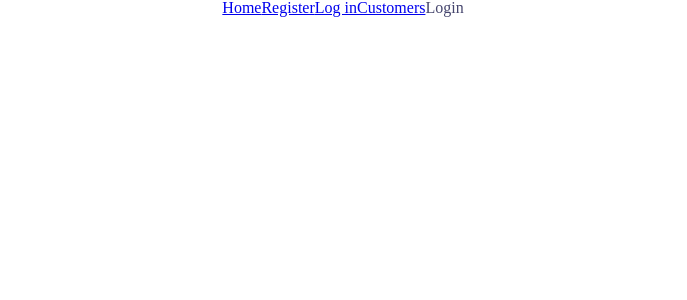
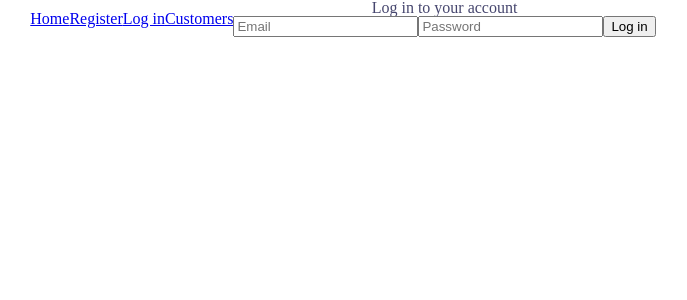
Before and after one commit to elis-11/coach-backend, a React (Create React App) app: page /login in a window 1280 px wide. Shown: the top 300 px of the page, without its empty margins (297-984 px from the left). Built offline with nearby package versions, Linux system fonts and the light colour scheme.

Commit message:
10 - works~~~

```diff
--- a/src/Router.js
+++ b/src/Router.js
@@ -1,9 +1,15 @@
+// import React, { useContext } from "react";
 import React from "react";
 import { BrowserRouter, Switch, Route } from "react-router-dom";
+import Login from "./components/auth/Login";
 import Register from "./components/auth/Register";
+// import Customers from "./components/customers/Customers";
 import Navbar from "./components/layout/Navbar";
+// import AuthContext from "./context/AuthContext";
 
-const Router = () => {
+function Router() {
+  // const { loggedIn } = useContext(AuthContext);
+
   return (
     <BrowserRouter>
       <Navbar />
@@ -11,18 +17,30 @@
         <Route exact path="/">
           <div>Home</div>
         </Route>
-        <Route path="/register">
-          <Register />
-        </Route>
-        <Route path="/login">
-          <div>Login</div>
-        </Route>
-        <Route path="/" customer>
+        {/* {loggedIn === false && (
+          <> */}
+            <Route path="/register">
+              <Register />
+            </Route>
+            <Route path="/login">
+              <Login />
+            </Route>
+          {/* </>
+        // )}
+        // {loggedIn === true && (
+        //   <> */}
+            {/* <Route path="/customer">
+              <Customers />
+            </Route> */}
+                    <Route path="/customer">
           <div>Customers</div>
         </Route>
+
+        {/* //   </>
+        // )} */}
       </Switch>
     </BrowserRouter>
   );
-};
+}
 
 export default Router;
--- /dev/null
+++ b/src/components/auth/Login.js
@@ -0,0 +1,47 @@
+import axios from "axios";
+import React, { useState } from "react";
+
+const Login = () => {
+  const [email, setEmail] = useState("");
+  const [password, setPassword] = useState("");
+
+  async function login(e) {
+    e.preventDefault();
+
+    try {
+      const loginData = {
+        email,
+        password,
+      };
+
+      await axios.post("http://localhost:5000/auth/login", loginData);
+    } catch (err) {
+      console.error(err);
+    }
+  }
+
+  return (
+    <div>
+      <h1>Log in to your account</h1>
+      <form onSubmit={login}>
+        <input
+          type="email"
+          placeholder="Email"
+          onChange={(e) => setEmail(e.target.value)}
+          value={email}
+        />
+
+        <input
+          type="password"
+          placeholder="Password"
+          onChange={(e) => setPassword(e.target.value)}
+          value={password}
+        />
+
+        <button type="submit">Log in</button>
+      </form>
+    </div>
+  );
+};
+
+export default Login;
```
